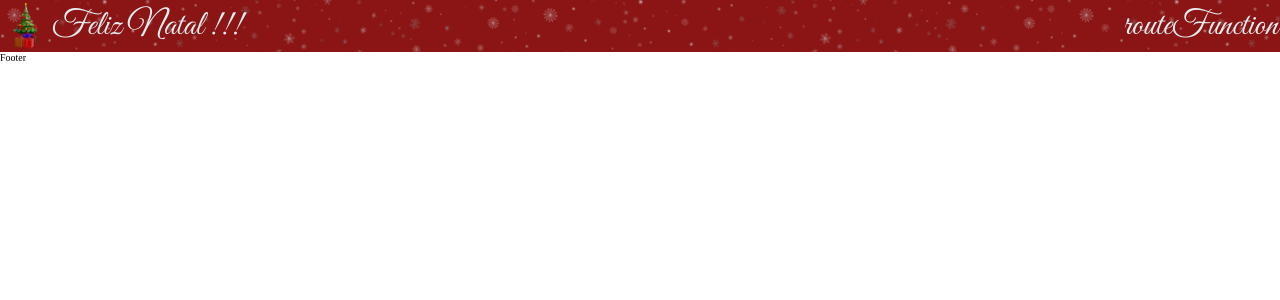
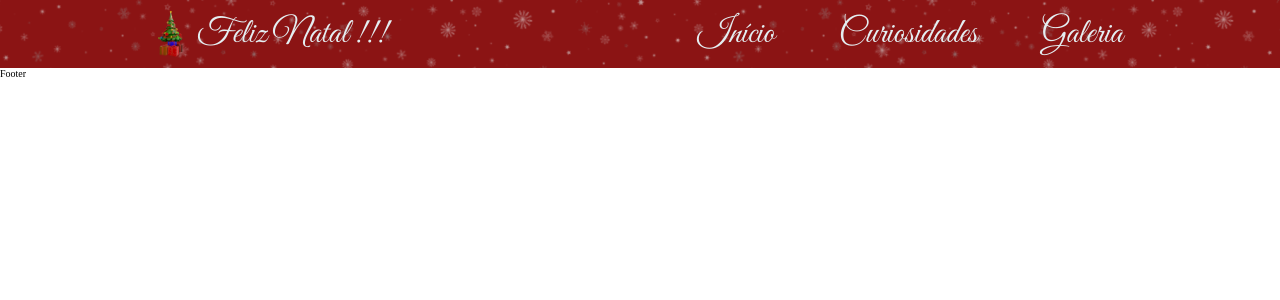
Before and after one commit to lolimamota/valeunatalina, a React (Vite) app: page / in a window 1280 px wide. Shown: the top 300 px of the page. Built offline with nearby package versions, Linux system fonts and the light colour scheme; a web font is replaced by a local one.

Commit message:
Finalização das funções para o clique e disposição do espaço.

```diff
--- a/src/components/routes/RouteFunction.jsx
+++ b/src/components/routes/RouteFunction.jsx
@@ -1,8 +1,38 @@
-import React from 'react'
+//PRINCIPAIS IMPORTS
+import React from 'react';
+import '@styles/global.scss';
+
+//IMPORT DO ESTILO PERSONALIZADO
+import S from '@styles/componentStyle/route.module.scss';
 
 function routeFunction() {
+  const toSection = (sectionId) =>{
+    const element = document.getElementById(
+      sectionId
+    );
+    if (element){
+        ElementInternals.toSectionView(
+          {
+            behavior: 'smooth'
+          }
+        );
+    }
+  }
+
   return (
-    <div>routeFunction</div>
+    <section className={S.sectionNav}>
+      <ul className={S.sectionUl}>
+        <li onClick={() => toSection('Home')}>
+          Início
+        </li>
+        <li onClick={() => toSection('Curiosity')}>
+          Curiosidades
+        </li>
+        <li onClick={() => toSection('Gallery')}>
+          Galeria
+        </li>
+      </ul>
+    </section>
   )
 }
 
--- a/src/styles/componentStyle/header.module.scss
+++ b/src/styles/componentStyle/header.module.scss
@@ -9,7 +9,7 @@
     background-size: contain;
     background-clip: border-box;
     background-position: center;
-    justify-content: space-between;
+    justify-content: space-around;
     padding: .2rem;
     color: color.$text-color;
     font-family: variable.$greatVibes;
--- a/src/styles/componentStyle/route.module.scss
+++ b/src/styles/componentStyle/route.module.scss
@@ -0,0 +1,7 @@
+@use '@styles/patterns/mixins/mixins.scss' as mixins;
+
+.sectionUl{
+    @include mixins.flex($align: center, $justify: space-evenly, $gap:5vw);
+
+    padding: 1rem;
+}
```
